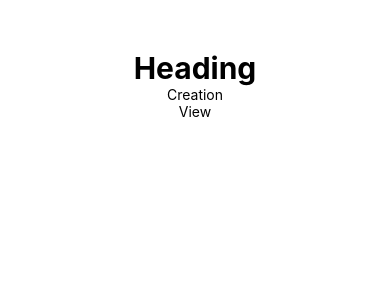
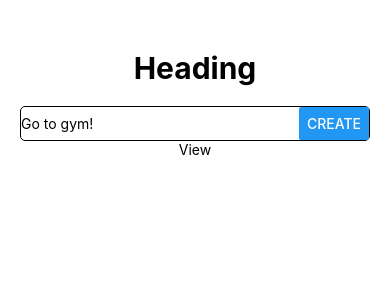
Before and after one commit to TsvetelinIliev/react-native-movie-list, a React Native app: screen / in a window 390 px wide. Shown: the top 300 px of the page. Built offline with nearby package versions, Linux system fonts and the light colour scheme.

Commit message:
Add to do input

```diff
--- a/App.js
+++ b/App.js
@@ -1,15 +1,35 @@
 
-import { Text, View } from 'react-native';
+import { useState } from 'react';
+import { Text, View, TextInput,Button } from 'react-native';
+
 
 export default function App() {
+
+	const [text,setText] = useState('');
+
+	const textChangeHandler = (value) => {
+		setText(value);
+
+	};
+
+	const createTodoHandler = () => {
+		alert(text)
+	};
   return (
 		<View style={styles.body} >
-			<View>
+			<View style={{marginBottom: 20}} >
 				<Text style={styles.heading} >Heading</Text>
 
 			</View>
-			<View>
-				<Text>Creation</Text>
+			<View style={styles.control} >
+				<TextInput
+				placeholder='Go to gym!'
+				value={text}
+				onChangeText={textChangeHandler}
+
+				/>
+
+				<Button  title='Create' onPress={createTodoHandler} />
 
 			</View>
 			<View>
@@ -38,6 +58,15 @@ const styles = {
 		fontWeight: 'bold',
 
 
+	},
+	control: {
+		flexDirection: 'row',
+		borderWidth: 1,
+		justifyContent: 'space-between',
+		width: '100%',
+		borderRadius: 5,
+
+
 	}
 
 }
```
